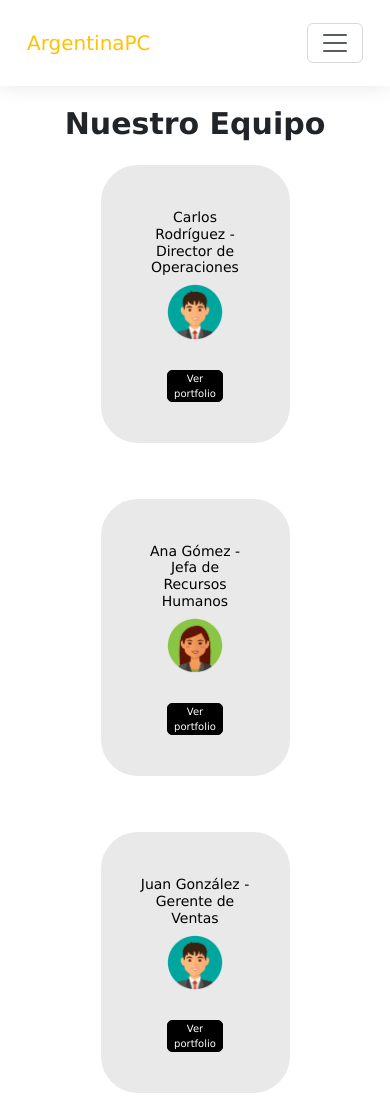
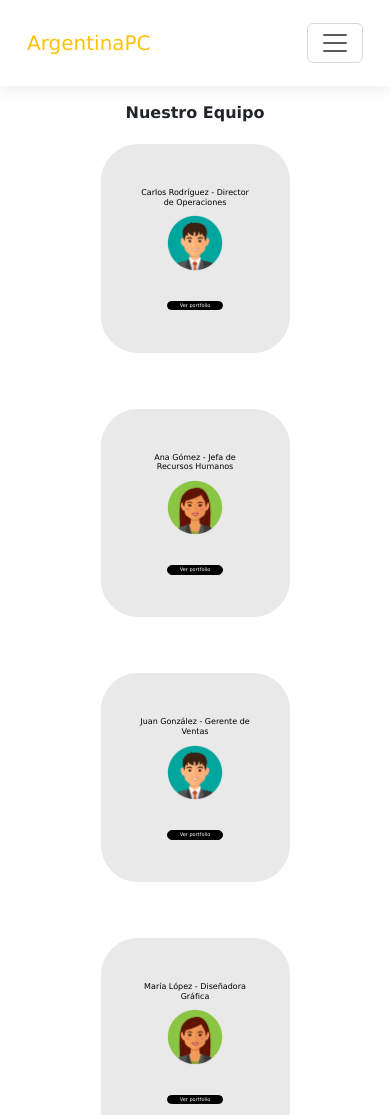
Before and after one commit to MarcosMellebovsky/ArgentinaPC, a plain HTML site: page pages/NuestroEquipo.html in a window 390 px wide. Shown: the top 1115 px of the page. Drawn offline with nearby package versions, Linux system fonts and the light colour scheme.

Commit message:
mas modificacion de madia querys en nuestro equipo

```diff
--- a/style/main.css
+++ b/style/main.css
@@ -360,6 +360,9 @@ header{
 
 }
 @media screen and (max-width: 838px) {
+    .title-nuestroEquipo{
+        font-size: 20px;
+    }
     .nuestroEquipo{
         grid-template-columns: 1fr;
     }
@@ -388,13 +391,28 @@ header{
         width: 50%;
         padding: 0;
     }
+    .nuestroEquipo-integrantes h4{
+        font-size: 10px;
+    }
+    .title-nuestroEquipo{
+        font-size: 18px;
+    }
 }
 @media screen and (max-width: 573px){
-    .button-equipo{
-        font-size: 12px;
-    }
+
     .button-equipo{
         font-size: 10px;
+    }
+    .nuestroEquipo-integrantes h4{
+        font-size: 8px;
+    }
+    .title-nuestroEquipo{
+        font-size: 16px;
+    }
+}
+@media screen and (max-width:424px){
+    .button-equipo{
+        font-size: 5px;
     }
 }
 
@@ -494,10 +512,9 @@ header{
         text-align: center;
     }
     .div-mapa{
-        display: flex;
-        justify-content: center;
+
         width: 95%;
-        gap: 0;
+
     }
     .mapa{
         padding-right: 10px;
@@ -512,6 +529,7 @@ header{
     }
 
 }
+
 /*footer*/
 .footer{
     margin-top: 20px;
```
